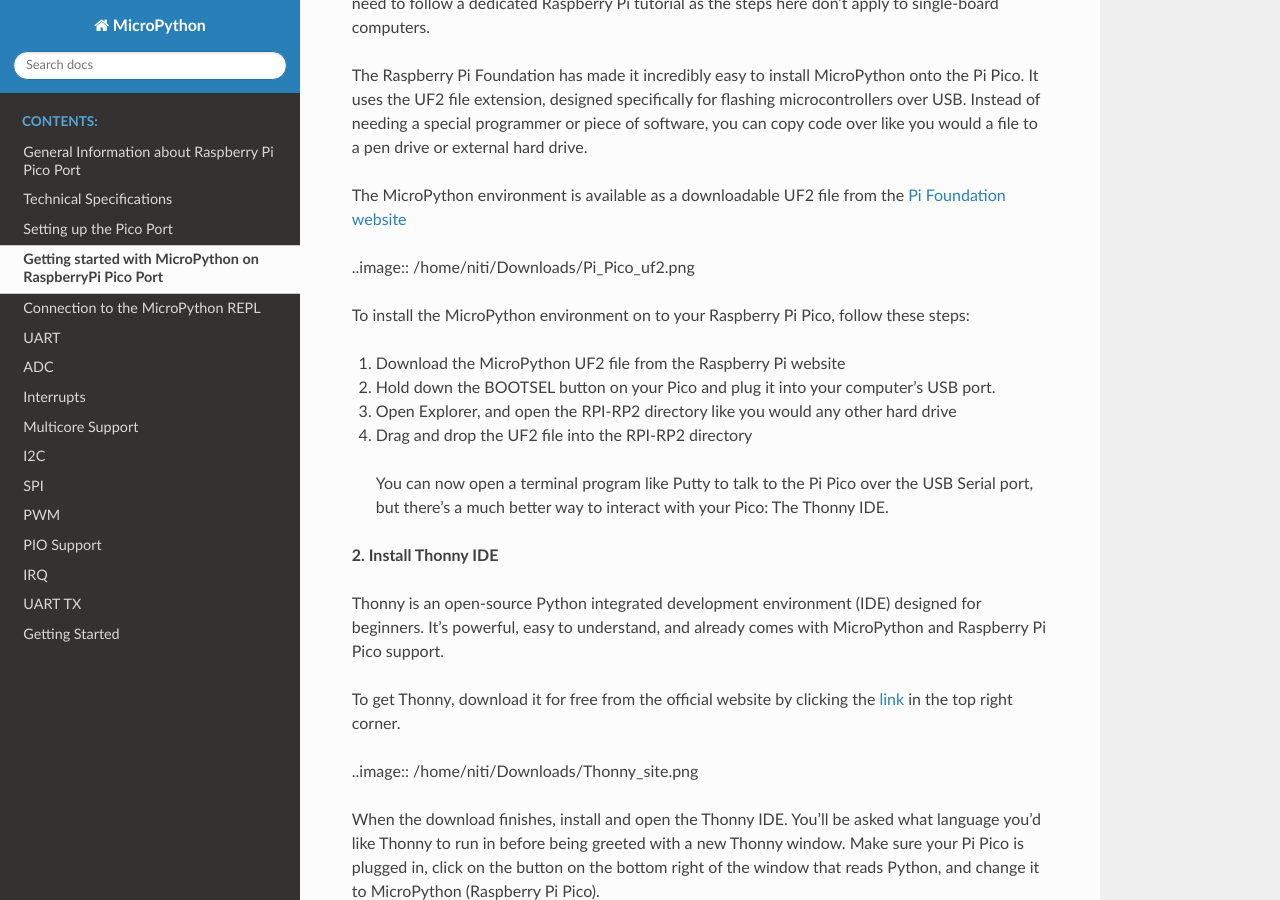
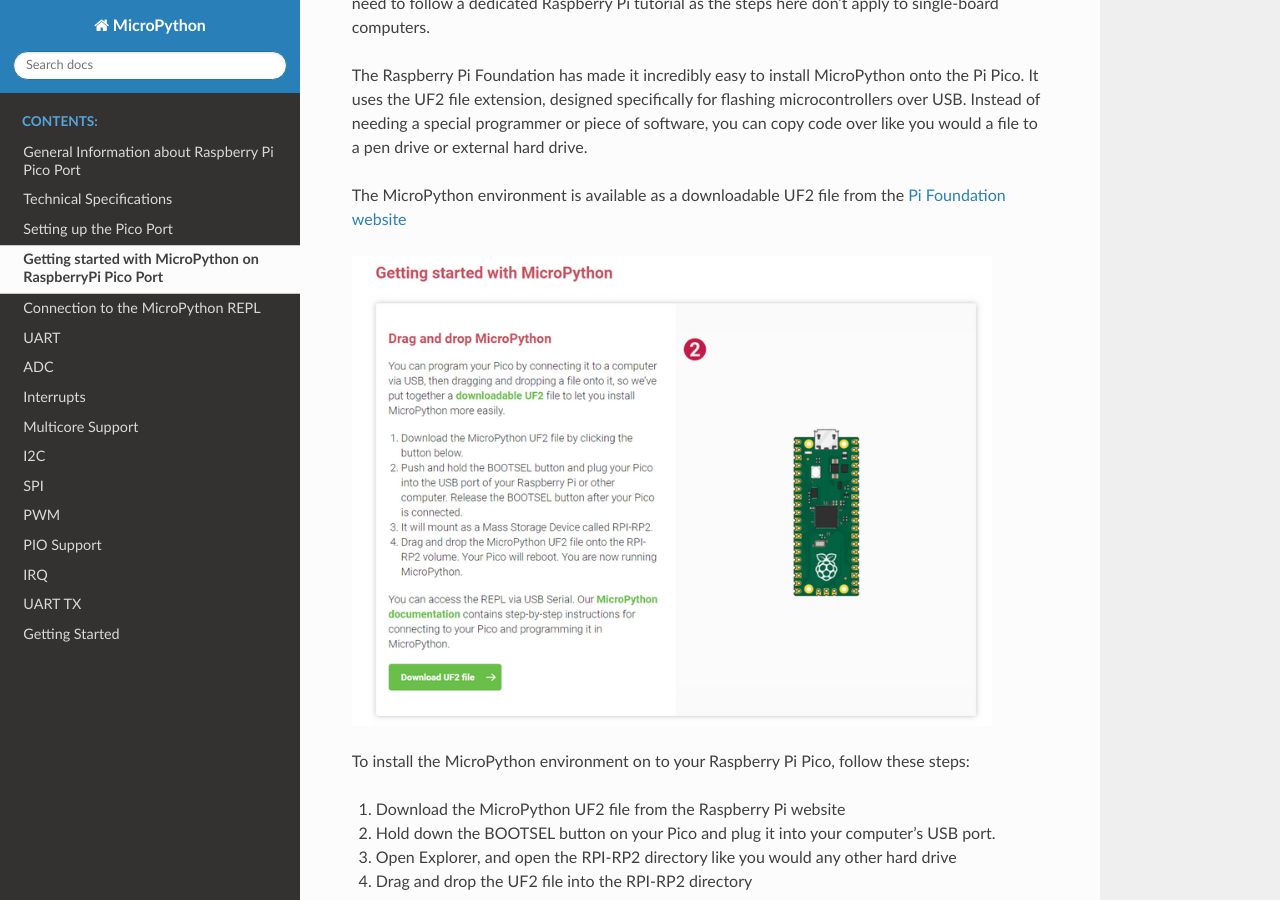
Before and after one commit to NitiKaur/Rpi_pico, a Sphinx documentation site: the page built from crawler/docs/source/micropython.rst, in a window 1280 px wide and 900 px high, scrolled down 423 px. Built offline with Sphinx 7.4.7 and the Read the Docs theme 2.0.0, drawn with Linux system fonts in a browser that asks for light colours.

Commit message:
images corrected

```diff
--- a/crawler/docs/source/micropython.rst
+++ b/crawler/docs/source/micropython.rst
@@ -14,7 +14,12 @@
 
 The MicroPython environment is available as a downloadable UF2 file from the `Pi Foundation website <https://www.raspberrypi.org/documentation/rp2040/getting-started/#getting-started-with-micropython>`_
 
-..image:: /home/niti/Downloads/Pi_Pico_uf2.png
+
+
+
+.. image:: /img/Pi_Pico_uf2.png
+    :alt: ESP32 board
+    :width: 640px
 
 To install the MicroPython environment on to your Raspberry Pi Pico, follow these steps:
 
@@ -69,6 +74,10 @@
 
 ..image:: /home/niti/Downloads/thonny_ide.png
 
+
+.. image:: /img/thonny_ide.png
+    :alt: ESP32 board
+    :width: 640px
 You should see your LED blinking! Renaming the file to main.py is optional, though if you want your code to run when the Pico is connected to an external power source rather than a computer, you'll need to do it. The Pico looks for a main.py when it boots up for instructions, and if it isn't there, it won't do anything.
 
 Another neat thing you may notice is that the REPL is still active. The timer and LED are working in the background now, leaving you free to send more commands to the Pico through the REPL
--- a/crawler/docs/source/setup.rst
+++ b/crawler/docs/source/setup.rst
@@ -38,9 +38,6 @@
 
 
 
-.. image:: /img/pp4.jpeg
-    :alt: ESP32 board
-    :width: 640px
 
 
 For more information see this `USER MANUAL <https://www.segger.com/downloads/jlink/UM08001>`_
```
Also changed, not shown: crawler/docs/source/img/Pi_Pico_uf2.png (added), crawler/docs/source/img/Thonny_site.png (added), crawler/docs/source/img/masks.jpg (deleted), crawler/docs/source/img/pico.jpeg (added), crawler/docs/source/img/pico_pin.png (added), crawler/docs/source/img/pp4.jpeg (deleted), crawler/docs/source/img/temp_sensor.png (added), crawler/docs/source/img/thonny_ide.png (added).
